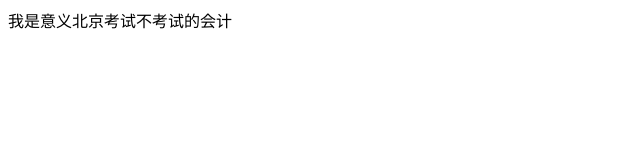
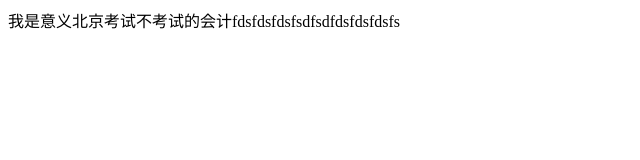
Before and after one commit to juntong-liu/test, a plain HTML site: page index.html in a window 1280 px wide. Shown: the whole page, without its empty margins (0-640 px from the left). Drawn offline with Linux system fonts and the light colour scheme.

Commit message:
Update index.html

```diff
--- a/index.html
+++ b/index.html
@@ -3,6 +3,7 @@
 		<title></title>
 	</head>
 	<body>
-		<div>我是意义北京考试不考试的会计</div>
+		<div>我是意义北京考试不考试的会计fdsfdsfdsfsdfsdfdsfdsfdsfs
+		</div>
 	</body>
 </html>
```
